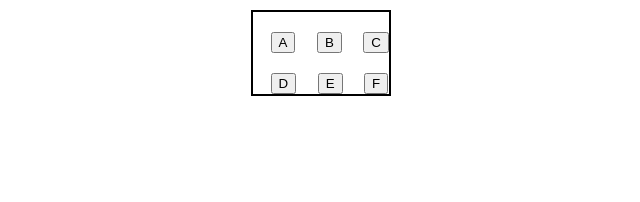
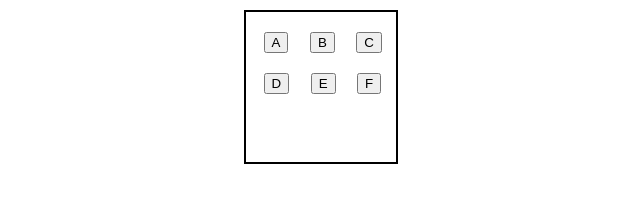
Before and after one commit to Ammarxsaeed/Class_activities-, a plain HTML site: page CSS 1st day classes/week.html in a window 1280 px wide. Shown: the whole page, without its empty margins (319-959 px from the left). Drawn offline with Linux system fonts and the light colour scheme.

Commit message:
update week.css

```diff
--- a/CSS 1st day classes/week.css
+++ b/CSS 1st day classes/week.css
@@ -1,8 +1,8 @@
 .container{
 border: 2px black solid;
 margin: auto;
-height: fit-content;
-width: fit-content;
+height: 150px;
+width: 150px;
 margin-top:10px
 }
 .box{
```
